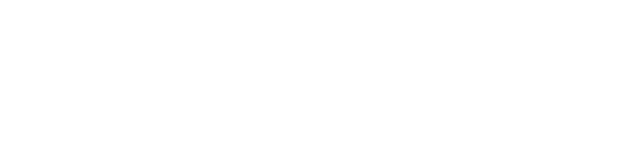
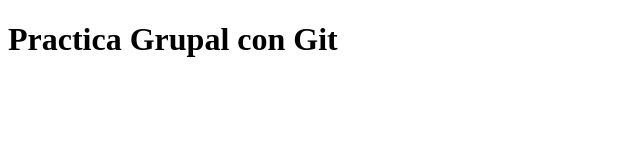
Before and after one commit to alexa111119/practica_grupal3, a plain HTML site: page index.html in a window 1280 px wide. Shown: the whole page, without its empty margins (0-640 px from the left). Drawn offline with Linux system fonts and the light colour scheme.

Commit message:
Se agrego un titulo

```diff
--- a/index.html
+++ b/index.html
@@ -7,6 +7,7 @@
     <title>Document</title>
 </head>
 <body>
+    <h1>Practica Grupal con Git</h1>
 
 </body>
 </html>
```
